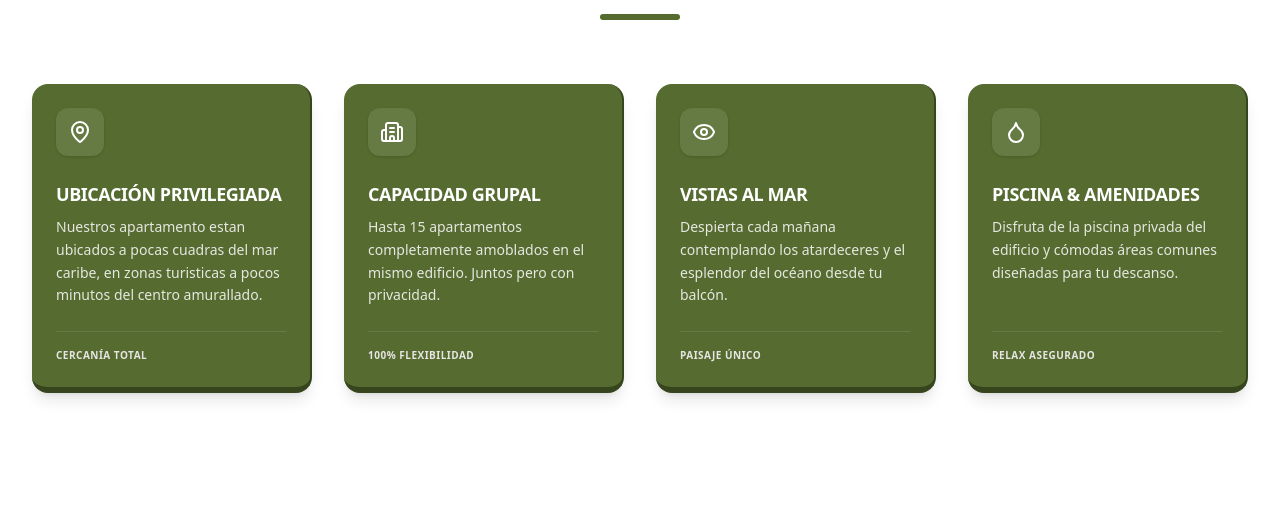
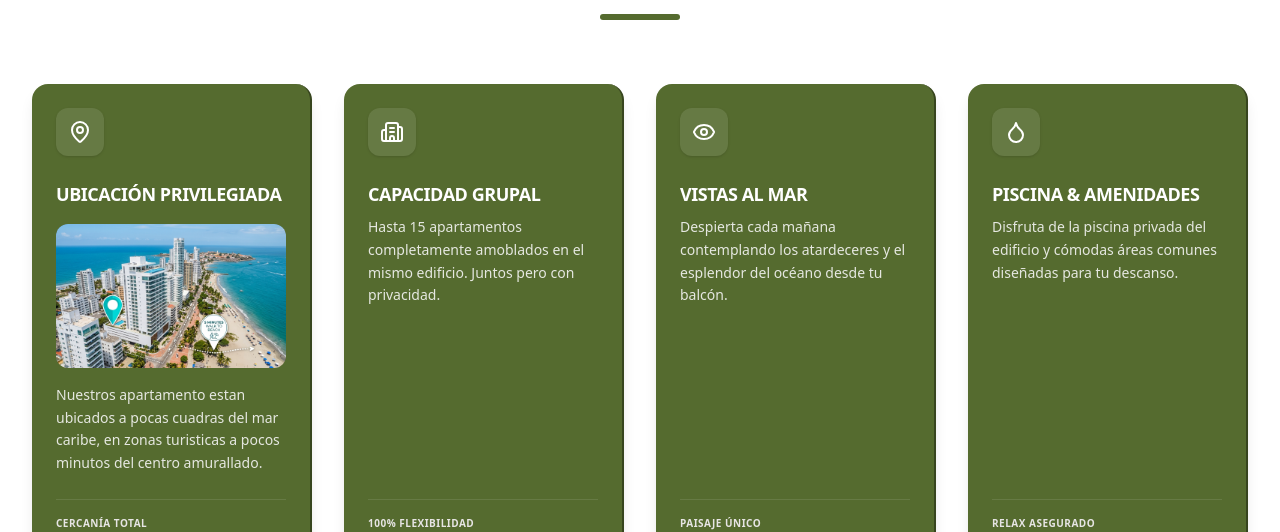
Before and after one commit to Gracehas28/Reverdece, a React (Vite) app: page / in a window 1280 px wide. Shown: the part 955-1487 px from the top of the page. Built offline with nearby package versions, Linux system fonts and the light colour scheme.

Commit message:
agregue una una imagen

```diff
--- a/src/components/UVP.tsx
+++ b/src/components/UVP.tsx
@@ -1,4 +1,5 @@
 import { MapPin, Building2, Eye, Droplet, ShieldCheck } from 'lucide-react';
+import { UBICACION_IMAGE } from '../data';
 
 export default function UVP() {
   const values = [
@@ -64,6 +65,17 @@ export default function UVP() {
                     {val.title}
                   </h3>
 
+                  {val.id === 'uvp-1' && (
+                    <div className="my-4 overflow-hidden rounded-xl bg-black/20 aspect-[16/10] flex justify-center items-center shadow-inner">
+                      <img
+                        src={UBICACION_IMAGE}
+                        alt="Ubicación privilegiada"
+                        className="w-full h-full object-cover transition-transform duration-500 group-hover:scale-105"
+                        referrerPolicy="no-referrer"
+                      />
+                    </div>
+                  )}
+
                   <p className="text-sm text-stone-100/90 leading-relaxed font-light">
                     {val.desc}
                   </p>
--- a/src/data.ts
+++ b/src/data.ts
@@ -4,6 +4,7 @@ export const HERO_IMAGE = 'https://i.imgur.com/VlWIIAo.jpeg';
 export const APARTMENT_IMAGE = '/src/assets/images/cartagena_apartment_1780459938071.png';
 export const POOL_IMAGE = '/src/assets/images/cartagena_pool_1780459951840.png';
 export const TOUR_IMAGE = '/src/assets/images/cartagena_tour_1780459965401.png';
+export const UBICACION_IMAGE = '/src/assets/images/apartamentos_ubicacion_1780627230964.png';
 
 // High-quality additional stock images supporting proper categories
 export const ADDITIONAL_IMAGES = {
```
Also changed, not shown: src/assets/images/apartamentos_ubicacion_1780627230964.png (added).
